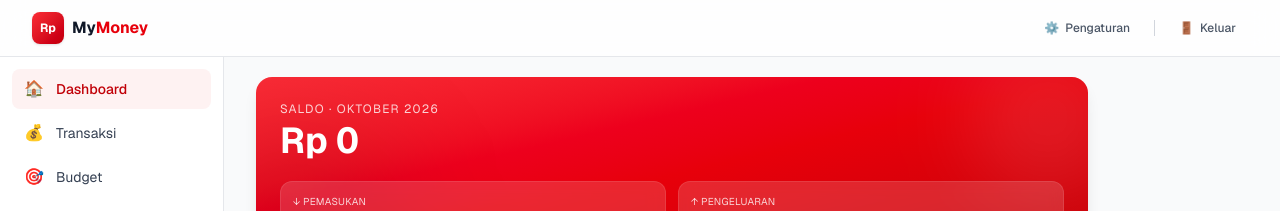
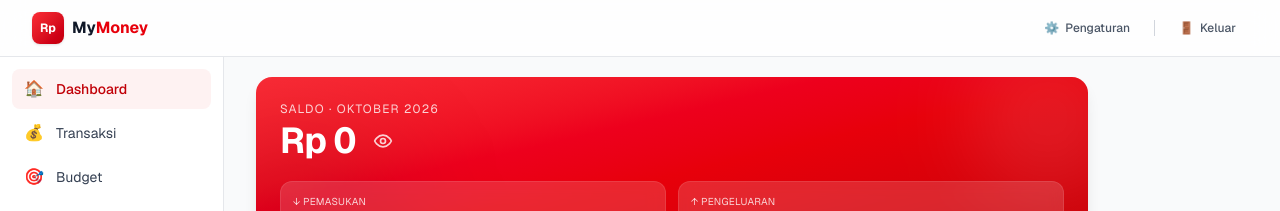
Before and after one commit to R-adittyaa/My-Money, a Next.js app: page / in a window 1280 px wide. Shown: the top 211 px of the page. Built offline with nearby package versions, Linux system fonts and the light colour scheme; no server answers; the database is empty; sample sign-in values are in the browser's storage.

Commit message:
feat: hide balance toggle

```diff
--- a/app/(app)/budget/page.tsx
+++ b/app/(app)/budget/page.tsx
@@ -45,10 +45,14 @@ export default async function BudgetPage() {
     "use server";
     const session = await auth();
     if (!session?.user?.id) throw new Error("Unauthorized");
+
+    // Trik biar aman dari error tipe data form
     const limit = Number(formData.get("limit"));
-    const category = (formData.get("category") as string).trim();
-    if (!limit || limit <= 0) throw new Error("Invalid limit");
-    if (!category) throw new Error("Invalid category");
+    const category = String(formData.get("category") || "").trim();
+
+    if (!limit || limit <= 0) throw new Error("Nominal budget tidak valid");
+    if (!category) throw new Error("Silakan pilih kategori terlebih dahulu");
+
     await addBudget(session.user.id, { category, limit });
     revalidatePath("/budget");
     revalidatePath("/");
--- a/app/(app)/page.tsx
+++ b/app/(app)/page.tsx
@@ -12,6 +12,7 @@ import CategoryChart from "@/components/CategoryChart";
 import BudgetProgress from "@/components/BudgetProgress";
 import BudgetAlert from "@/components/BudgetAlert"; // <-- Import Banner
 import DeleteButton from "@/components/DeleteButton";
+import BalanceDisplay from "@/components/BalanceDisplay";
 
 function categoryIcon(category: string): string {
   const c = category.toLowerCase();
@@ -124,9 +125,7 @@ export default async function DashboardPage() {
           <p className="text-xs uppercase tracking-widest opacity-80">
             Saldo · {monthLabel}
           </p>
-          <p className="text-3xl sm:text-4xl font-bold mt-1 tabular-nums">
-            {formatRupiah(balance)}
-          </p>
+          <BalanceDisplay balance={balance} />
           <div className="grid grid-cols-2 gap-3 mt-5">
             <div className="bg-white/15 rounded-xl p-3 backdrop-blur-sm border border-white/10">
               <p className="text-[10px] opacity-80 uppercase tracking-wide">
--- /dev/null
+++ b/components/BalanceDisplay.tsx
@@ -0,0 +1,64 @@
+"use client";
+
+import { useState, useEffect } from "react";
+
+export default function BalanceDisplay({ balance }: { balance: number }) {
+  const [isVisible, setIsVisible] = useState(true);
+  const [isMounted, setIsMounted] = useState(false);
+
+  // Ambil settingan dari localStorage pas pertama kali dibuka
+  useEffect(() => {
+    setIsMounted(true);
+    const saved = localStorage.getItem("hide-balance");
+    if (saved === "true") setIsVisible(false);
+  }, []);
+
+  const toggle = () => {
+    const newState = !isVisible;
+    setIsVisible(newState);
+    localStorage.setItem("hide-balance", String(!newState));
+  };
+
+  // Format Rupiah
+  const formatted = new Intl.NumberFormat("id-ID", {
+    style: "currency",
+    currency: "IDR",
+    minimumFractionDigits: 0,
+  }).format(balance);
+
+  // Biar gak error Hydration (karena beda render server & client)
+  if (!isMounted) {
+    return <div className="h-10 w-48 bg-white/20 rounded-lg animate-pulse mt-1"></div>;
+  }
+
+  return (
+    <div className="flex items-center gap-3 mt-1">
+      <p className="text-3xl sm:text-4xl font-bold tabular-nums tracking-tight">
+        {isVisible ? formatted : "Rp ••••••"}
+      </p>
+
+      <button
+        onClick={toggle}
+        type="button"
+        className="p-1.5 rounded-full hover:bg-white/20 transition text-white/80 hover:text-white"
+        aria-label={isVisible ? "Sembunyikan saldo" : "Tampilkan saldo"}
+      >
+        {isVisible ? (
+          // Ikon Mata Terbuka (SVG)
+          <svg xmlns="http://www.w3.org/2000/svg" width="20" height="20" viewBox="0 0 24 24" fill="none" stroke="currentColor" strokeWidth="2" strokeLinecap="round" strokeLinejoin="round">
+            <path d="M2 12s3-7 10-7 10 7 10 7-3 7-10 7-10-7-10-7Z" />
+            <circle cx="12" cy="12" r="3" />
+          </svg>
+        ) : (
+          // Ikon Mata Tertutup / Dicoret (SVG)
+          <svg xmlns="http://www.w3.org/2000/svg" width="20" height="20" viewBox="0 0 24 24" fill="none" stroke="currentColor" strokeWidth="2" strokeLinecap="round" strokeLinejoin="round">
+            <path d="M9.88 9.88a3 3 0 1 0 4.24 4.24" />
+            <path d="M10.73 5.08A10.43 10.43 0 0 1 12 5c7 0 10 7 10 7a13.16 13.16 0 0 1-1.67 2.68" />
+            <path d="M6.61 6.61A13.526 13.526 0 0 0 2 12s3 7 10 7a9.74 9.74 0 0 0 5.39-1.61" />
+            <line x1="2" x2="22" y1="2" y2="22" />
+          </svg>
+        )}
+      </button>
+    </div>
+  );
+}
```
